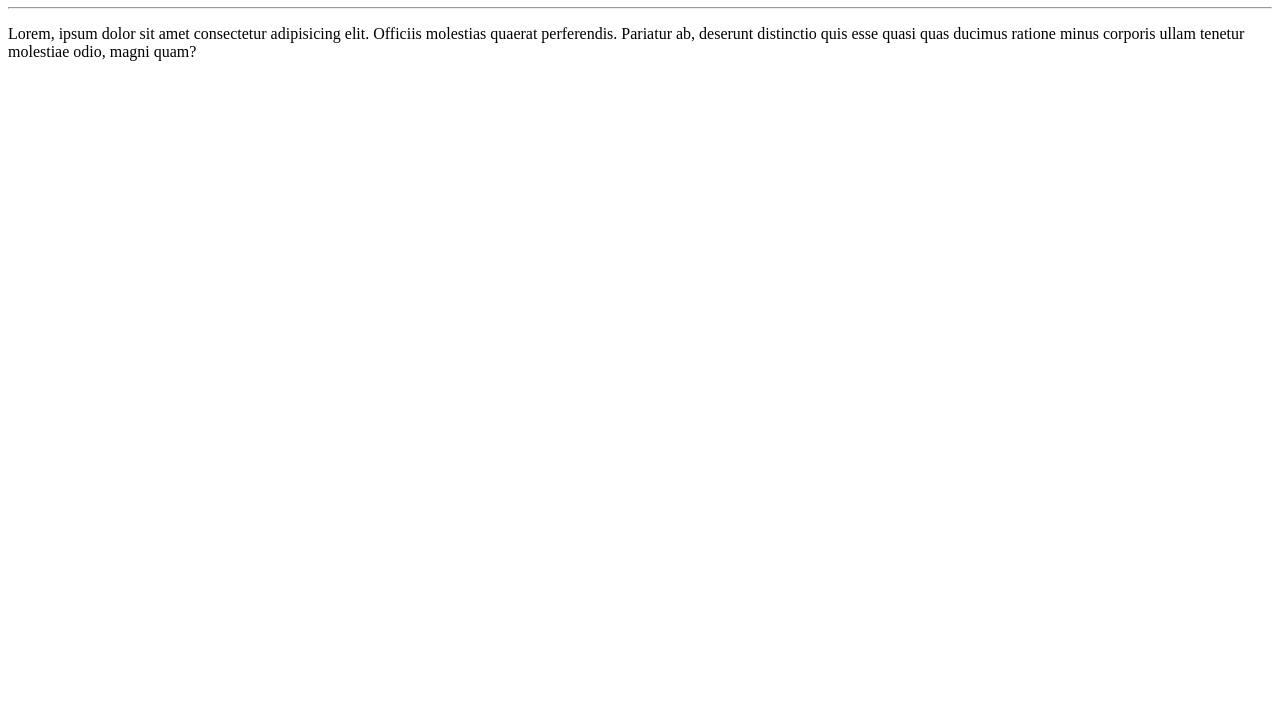
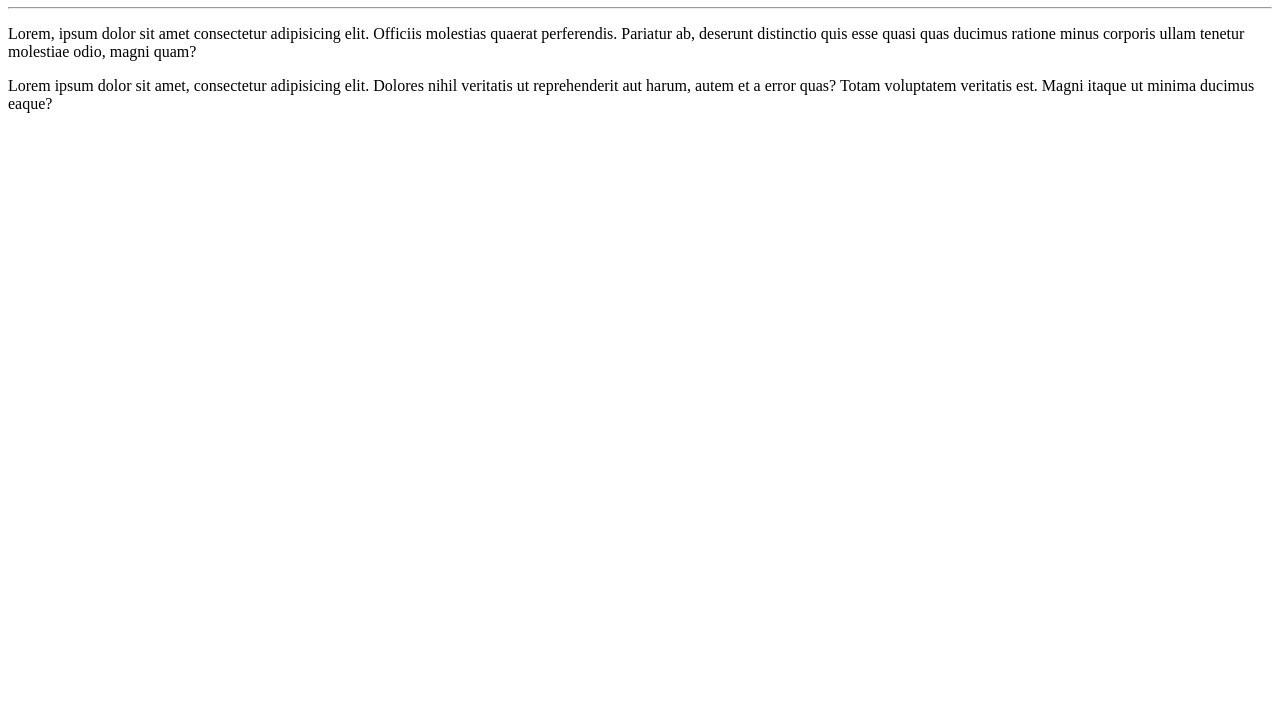
Before and after one commit to Andressa-Developer/Ola-Mundo, a plain HTML site: page Site-exemplo/index.html in a window 1280 px wide. Shown: the part 73-800 px from the top of the page. Drawn offline with Linux system fonts and the light colour scheme.

Commit message:
Avrescentei um paragrafo

```diff
--- a/Site-exemplo/index.html
+++ b/Site-exemplo/index.html
@@ -9,5 +9,6 @@
     <h1>Olá Mundo</h1>
     <hr>
     <p>Lorem, ipsum dolor sit amet consectetur adipisicing elit. Officiis molestias quaerat perferendis. Pariatur ab, deserunt distinctio quis esse quasi quas ducimus ratione minus corporis ullam tenetur molestiae odio, magni quam?</p>
+    <p>Lorem ipsum dolor sit amet, consectetur adipisicing elit. Dolores nihil veritatis ut reprehenderit aut harum, autem et a error quas? Totam voluptatem veritatis est. Magni itaque ut minima ducimus eaque?</p>
 </body>
 </html>
```
